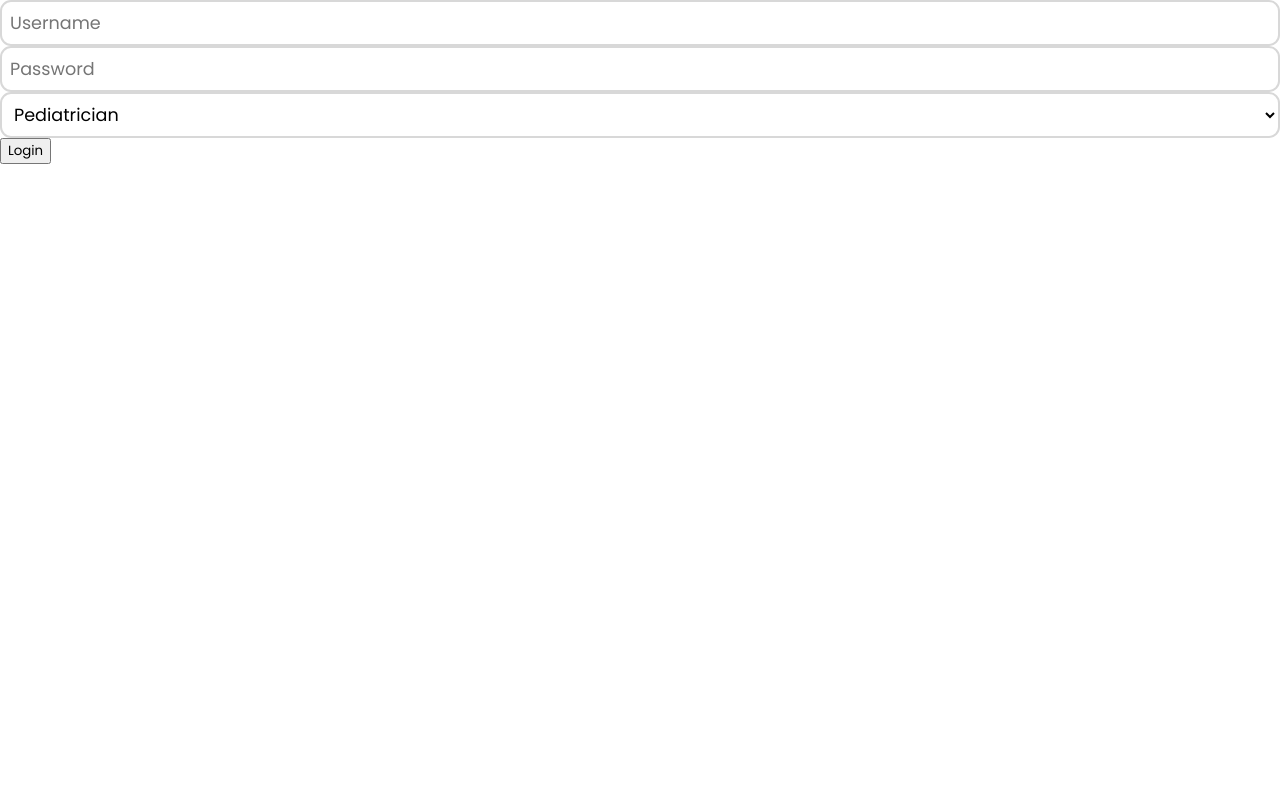
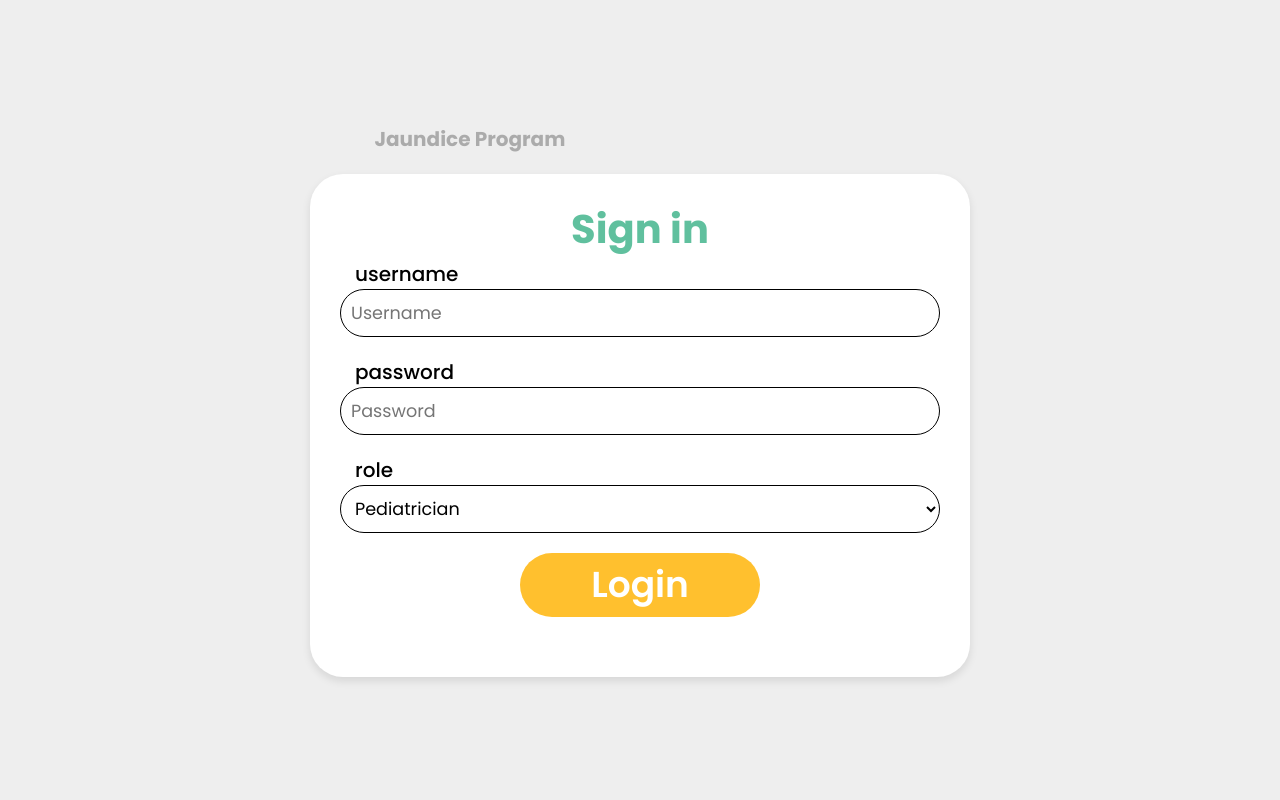
Before and after one commit to sirirajnicu/jaundice-assistant-backend, a Django app: page /login/ in a window 1280 px wide. Run offline with Django 4.2, Linux system fonts and the light colour scheme; parts of the project's set-up code (start-up, migrations or seed data) failed here and were passed over.

Commit message:
login done
add style to the login page

```diff
--- /dev/null
+++ b/static/css/loginStyle.css
@@ -0,0 +1,58 @@
+.login-body {
+    background-color: #eeeeee;
+    align-items: center;
+    /* text-align: start; */
+    flex-direction: column;
+    justify-content: center;
+    display: flex;
+    min-height: 100vh;
+    margin: 0;
+  }
+  .formContainer {
+    background-color: #ffffff;
+    padding: 25px 30px 40px 30px;
+    border-radius: 33px;
+    width: 75vh;
+    font-weight: 600;
+    box-shadow: 0 4px 8px rgba(0, 0, 0, 0.1);
+  }
+
+select,
+input[type="text"],
+input[type="password"] {
+    width: 100%;
+    padding: 10px;
+    width: 100%;
+    background-color: rgb(255, 255, 255) ;
+    border-radius: 52px;
+    border: 1px solid #000000;
+}
+
+.space {
+  margin-bottom: 20px;
+}
+
+label {
+  display: block;
+  font-size: 20px;
+  font-weight: 500;
+  padding-left: 15px;
+}
+
+.button-space {
+  padding-top: 20px;
+  text-align: center;
+}
+
+.login-btn {
+  background-color: #FFC02E;
+  color: #ffffff;
+  min-width: fit-content;
+  min-height: fit-content;
+  width: 40%;
+  height: 8vh;
+  border: none;
+  border-radius: 52px;
+  font-weight: 600;
+  font-size: 4.5vh;
+  }
--- a/templates/components/default.html
+++ b/templates/components/default.html
@@ -9,14 +9,15 @@
     <link rel="stylesheet" href="{% static 'css/style.css' %}">
     <link rel="stylesheet" href="{% static 'css/navbarStyle.css' %}">
     <link rel="stylesheet" href="{% static 'css/form.css' %}">
-    <link rel="stylesheet" href='https://fonts.googleapis.com/css?family=Poppins'>
+    <link rel="stylesheet" href="{% static 'css/loginStyle.css' %} ">
+    <link href="https://fonts.googleapis.com/css2?family=Poppins:wght@400;500;600;700&display=swap" rel="stylesheet">
     {% load static %}
     {% block head %}
 
     {% endblock %}
 </head>
 
-<body>
+<body class="login-body">
 {% block body %}
 {% endblock %}
 {% include "components/utils/topbutton.html" %}
--- a/templates/views/index.html
+++ b/templates/views/index.html
@@ -1,20 +1,42 @@
 {% extends 'components/default.html' %}
 
 {% block head %}
-    <title>Login</title>
+<title>Login</title>
+
 {% endblock %}
 
 {% block body %}
-    <form action="" method="post">
+<p style="color: #ABABAB;
+        font-weight: 700;
+        font-size: 20px;
+        padding-right: 9cm"
+        class="space"> Jaundice Program </p>
+
+<div class="formContainer">
+    <p style="color: #60C09E;
+        font-size: 40px;
+        font-weight: 700;
+        text-align: center;">Sign in
+    </p>
+
+    <form method="post" class="space">
         {% csrf_token %}
-        {{ LoginForm.username }}
-        {{ LoginForm.password }}
-        {{ LoginForm.role }}
-        {% for msg in messages %}
-            {% if "error" in msg.tags %}
-                <p style="color: red">{{ msg }}</p>
-            {% endif %}
-        {% endfor %}
-        <button type="submit">Login</button>
+        <div class="space">
+            <label>username</label>
+            {{ LoginForm.username }}
+        </div>
+        <div class="space">
+            <label>password</label>
+            {{ LoginForm.password }}
+        </div>
+        <div>
+            <label>role</label>
+            {{ LoginForm.role }}
+        </div>
+        <div class="button-space">
+            <button class="login-btn" type"submit">Login</button>
+        </div>
+
     </form>
+</div>
 {% endblock %}
```
